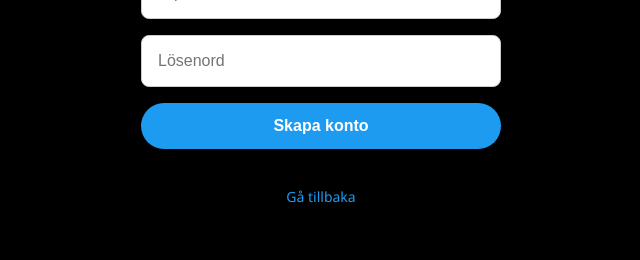
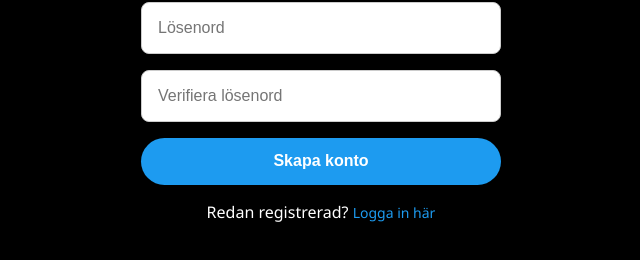
Before and after one commit to Jetsetradioh/twitter-clone-frontend, a React (Vite) app: page /signup in a window 1280 px wide. Shown: the part 356-616 px from the top of the page, without its empty margins (327-967 px from the left). Built offline with nearby package versions, Linux system fonts and the light colour scheme.

Commit message:
signup.jsx changes

```diff
--- a/src/components/signup/signup.jsx
+++ b/src/components/signup/signup.jsx
@@ -1,6 +1,5 @@
 import React, { useState } from "react";
-import { useNavigate } from "react-router-dom";
-import { Link } from "react-router-dom";
+import { useNavigate, Link } from "react-router-dom";
 import "./signup.css";
 
 const Signup = () => {
@@ -8,29 +7,58 @@ const Signup = () => {
     username: "",
     email: "",
     password: "",
+    verifyPassword: "",
   });
-
-  const handleChange = (e) => {
-    setFormData({
-      ...formData,
-      [e.target.name]: e.target.value,
-    });
-  };
-
+  const [error, setError] = useState("");
   const navigate = useNavigate();
 
-  const handleSubmit = (e) => {
+  const handleChange = (e) =>
+    setFormData({ ...formData, [e.target.name]: e.target.value });
+
+  const handleSubmit = async (e) => {
     e.preventDefault();
-    console.log("Registrering klar", formData);
-    // plats för API-anrop sen
+    setError("");
 
-    navigate("/");
+    // Kontrollera att lösenorden matchar
+    if (formData.password !== formData.verifyPassword) {
+      setError("Lösenorden matchar inte");
+      return;
+    }
+
+    try {
+      const res = await fetch("http://localhost:3000/api/signup", {
+        method: "POST",
+        headers: { "Content-Type": "application/json" },
+        body: JSON.stringify({
+          username: formData.username,
+          email: formData.email,
+          password: formData.password,
+        }),
+      });
+
+      if (!res.ok) {
+        const errData = await res.json();
+        throw new Error(errData.error || "Något gick fel vid registrering");
+      }
+
+      // Vid lyckad registrering, navigera till login-sidan
+      navigate("/");
+    } catch (err) {
+      setError(err.message);
+    }
   };
 
   return (
     <div className="signup-container">
-      <img src="https://www.omnicoreagency.com/wp-content/uploads/2015/10/Twitter-Logo.png.webp" alt="twitter" className="login-img" />
+      <img
+        src="https://www.omnicoreagency.com/wp-content/uploads/2015/10/Twitter-Logo.png.webp"
+        alt="twitter"
+        className="login-img"
+      />
       <h2>Registrera dig</h2>
+
+      {error && <p className="error">{error}</p>}
+
       <form onSubmit={handleSubmit}>
         <input
           type="text"
@@ -56,10 +84,20 @@ const Signup = () => {
           onChange={handleChange}
           required
         />
+        <input
+          type="password"
+          name="verifyPassword"
+          placeholder="Verifiera lösenord"
+          value={formData.verifyPassword}
+          onChange={handleChange}
+          required
+        />
         <button type="submit">Skapa konto</button>
       </form>
-      <br/>
-      <Link to="/.">Gå tillbaka</Link>
+
+      <p>
+        Redan registrerad? <Link to="/">Logga in här</Link>
+      </p>
     </div>
   );
 };
```
